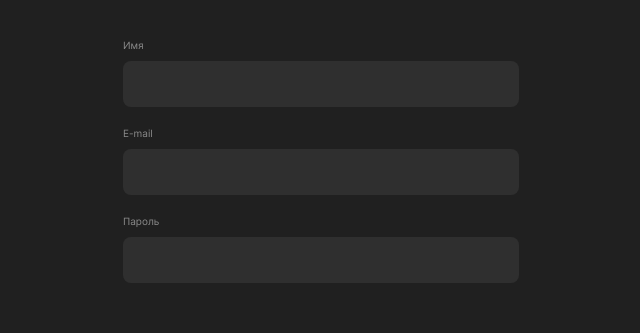
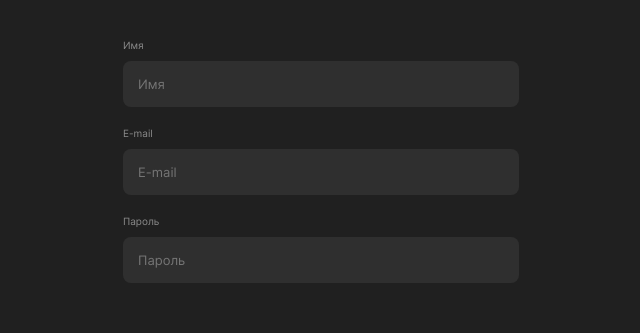
Before and after one commit to trufak/movies-explorer-frontend, a React (Create React App) app: page /signup in a window 1280 px wide. Shown: the part 178-511 px from the top of the page, without its empty margins (319-959 px from the left). Built offline with nearby package versions, Linux system fonts and the light colour scheme.

Commit message:
fix: стилизация outline и плейсхолдеры на формах

```diff
--- a/src/components/SignForm/SignForm.css
+++ b/src/components/SignForm/SignForm.css
@@ -81,7 +81,7 @@
 }
 
 .signForm__input:focus {
-  box-shadow: 0px 0px 3px rgba(355,355,355,0.1);
+  outline: rgba(355,355,355,0.1) solid 2px;
 }
 
 .signForm__error-input {
@@ -90,13 +90,6 @@
   line-height: 12px;
   color: #EE3465;
   min-height: 10px;
-  /* min-height: 24px; */
-}
-
-@media screen and (max-width: 320px) {
-  .signForm__error-input {
-    /* min-height: 36px; */
-  }
 }
 
 .signForm__submit-button {
--- a/src/components/SignForm/SignForm.js
+++ b/src/components/SignForm/SignForm.js
@@ -30,6 +30,7 @@ const SignForm = ({
                     type={input.type}
                     name={input.name}
                     value={values[input.name] || ""}
+                    placeholder={input.name}
                     onChange={handleChange}
                   />
                   <span className='signForm__error-input'>
```
